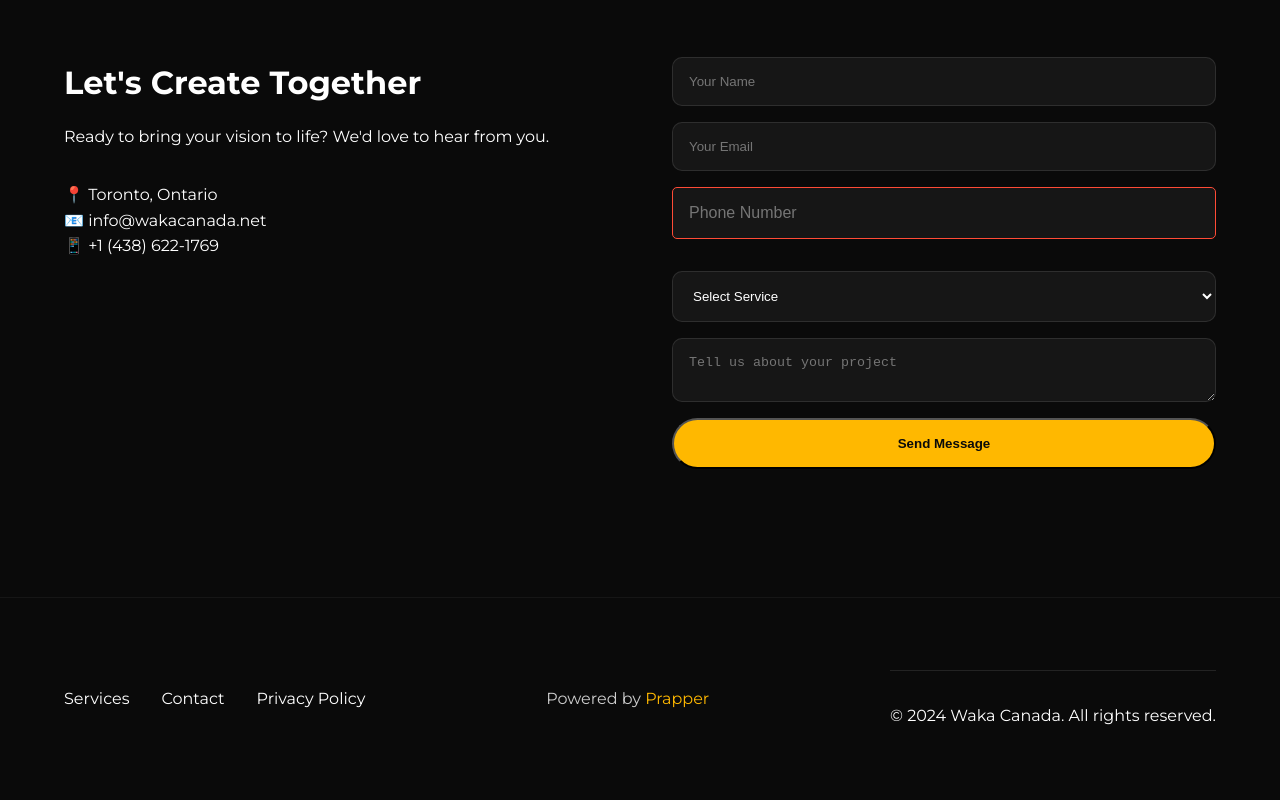
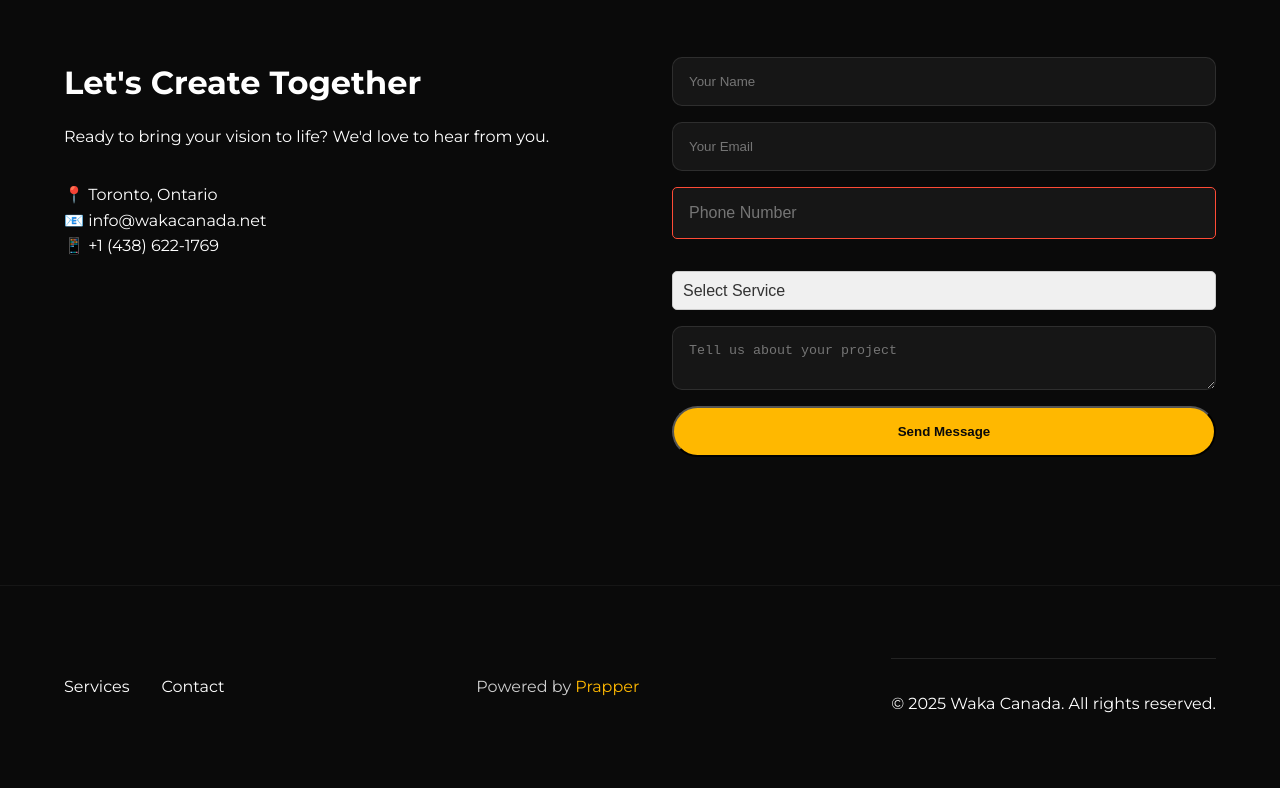
Before and after one commit to whoakashtyagi/waka, a plain HTML site: page index.html in a window 1280 px wide. Shown: the part 7057-7857 px from the top of the page. Drawn offline with nearby package versions, Linux system fonts and the light colour scheme.

Commit message:
fixed some issues

```diff
--- a/index.html
+++ b/index.html
@@ -31,7 +31,7 @@
             <h1>Creating Visual Stories</h1>
             <p>Where Nigerian Culture Meets Canadian Excellence</p>
             <div class="hero-buttons">
-                <a href="#portfolio" class="primary-btn">View Our Work</a>
+                <a href="#podcast" class="primary-btn">View Our Work</a>
                 <a href="#contact" class="secondary-btn">Get in Touch</a>
             </div>
         </div>
@@ -317,13 +317,13 @@
             <div class="footer-links">
                 <a href="#services">Services</a>
                 <a href="#contact">Contact</a>
-                <a href="#">Privacy Policy</a>
+                <!-- <a href="#">Privacy Policy</a> -->
             </div>
             <div class="footer-credit">
                 <p>Powered by <a href="https://www.prapper.com" target="_blank" rel="noopener noreferrer">Prapper</a></p>
             </div>
             <div class="footer-bottom">
-                <p>&copy; 2024 Waka Canada. All rights reserved.</p>
+                <p>&copy; 2025 Waka Canada. All rights reserved.</p>
             </div>
         </div>
     </footer>
--- a/styles.css
+++ b/styles.css
@@ -374,7 +374,6 @@ body {
 }
 
 .contact-form input,
-.contact-form select,
 .contact-form textarea {
     padding: 1rem;
     background: rgba(255, 255, 255, 0.05);
@@ -384,7 +383,6 @@ body {
 }
 
 .contact-form input:focus,
-.contact-form select:focus,
 .contact-form textarea:focus {
     border-color: var(--primary);
     outline: none;
@@ -895,3 +893,34 @@ footer {
         font-size: 0.9rem;
     }
 }
+
+/* Style the select dropdown */
+.contact-form select {
+    background-color: #f0f0f0; /* Light gray background */
+    color: #333; /* Dark text color */
+    border: 1px solid #ccc; /* Border color */
+    padding: 10px;
+    border-radius: 5px;
+    font-size: 16px;
+    width: 100%;
+    box-sizing: border-box;
+    appearance: none; /* Remove default arrow for custom styling */
+}
+
+/* Style the dropdown options */
+.contact-form select option {
+    background-color: #ffffff; /* White background for options */
+    color: #333; /* Dark text color */
+}
+
+/* Add hover effect for the dropdown */
+.contact-form select:hover {
+    border-color: #007bff; /* Blue border on hover */
+}
+
+/* Add focus effect for the dropdown */
+.contact-form select:focus {
+    outline: none;
+    border-color: #007bff; /* Blue border on focus */
+    box-shadow: 0 0 5px rgba(0, 123, 255, 0.5); /* Blue glow */
+}
```
